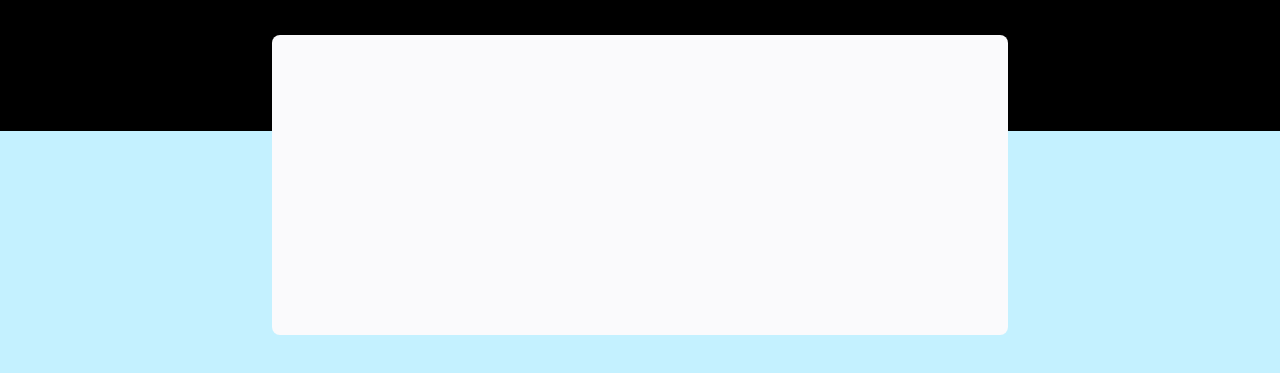
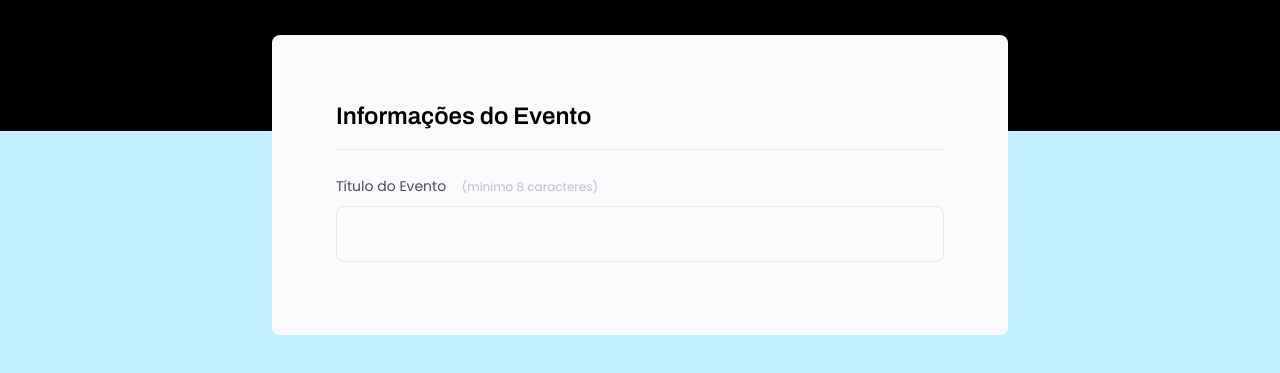
Before and after one commit to Kaue-Luz/Form, a plain HTML site: page index.html in a window 1280 px wide. Shown: the part 237-610 px from the top of the page. Drawn offline with Linux system fonts and the light colour scheme.

Commit message:
Add First Input

```diff
--- a/index.html
+++ b/index.html
@@ -23,6 +23,14 @@
 
         <form>
 
+            <fieldset>
+                <legend>Informações do Evento</legend>
+
+                <div class="input-wrapper">
+                    <label for="event-title">Título do Evento <span>(mínimo 8 caracteres)</span></label>
+                    <input type="text" id="event-title" />
+                </div>
+            </fieldset>
 
         </form>
     </div>
--- a/style.css
+++ b/style.css
@@ -1,5 +1,14 @@
+*{
+    margin: 0;
+    padding: 0;
+    box-sizing: border-box;
+}
+
+body, input{
+    font-family: 'Poppins', sans-serif;
+}
+
 body {
-    font-family: 'Poppins', sans-serif;
     background: rgba(66, 211, 255, 0.31);
 }
 
@@ -33,6 +42,8 @@ header h1 {
     font-size: 36px;
     line-height: 42px;
     color: white;
+
+    margin-bottom: 24px;
 }
 
 header p{
@@ -45,6 +56,55 @@ form{
     border-radius: 8px;
     margin-top: 38px;
     background: #FAFAFC;
+    min-height: 300px;
+    padding: 64px;
+}
 
-    min-height: 300px;
+fieldset{
+    border: none;
 }
+
+fieldset legend{
+    font-family: 'Archivo', 'san-serif';
+    font-weight: 600;
+    font-size: 24px;
+    line-height: 34px;
+
+    width: 100%;
+    border-bottom: 1px solid #E6E6F0;
+    padding-bottom: 16px;
+}
+
+.input-wrapper{
+    display: flex;
+    flex-direction: column;
+
+    margin-top: 24px;
+}
+
+.input-wrapper label{
+    color: #4E4958;
+    font-size: 14px;
+    line-height: 24px;
+
+    margin-bottom: 8px;
+}
+
+.input-wrapper label span{
+    margin-left: 12px;
+
+    color: #C1BCCC;
+    font-size: 12px;
+    line-height: 20px;
+}
+
+.input-wrapper input{
+    background:#FAFAFC;
+    width: 608px;
+    height: 56px;
+    border: 1px solid #E6E6F0;
+    border-radius: 8px;
+    padding: 0 24px;
+    font-size: 12px;
+    line-height: 26px;
+}
```
